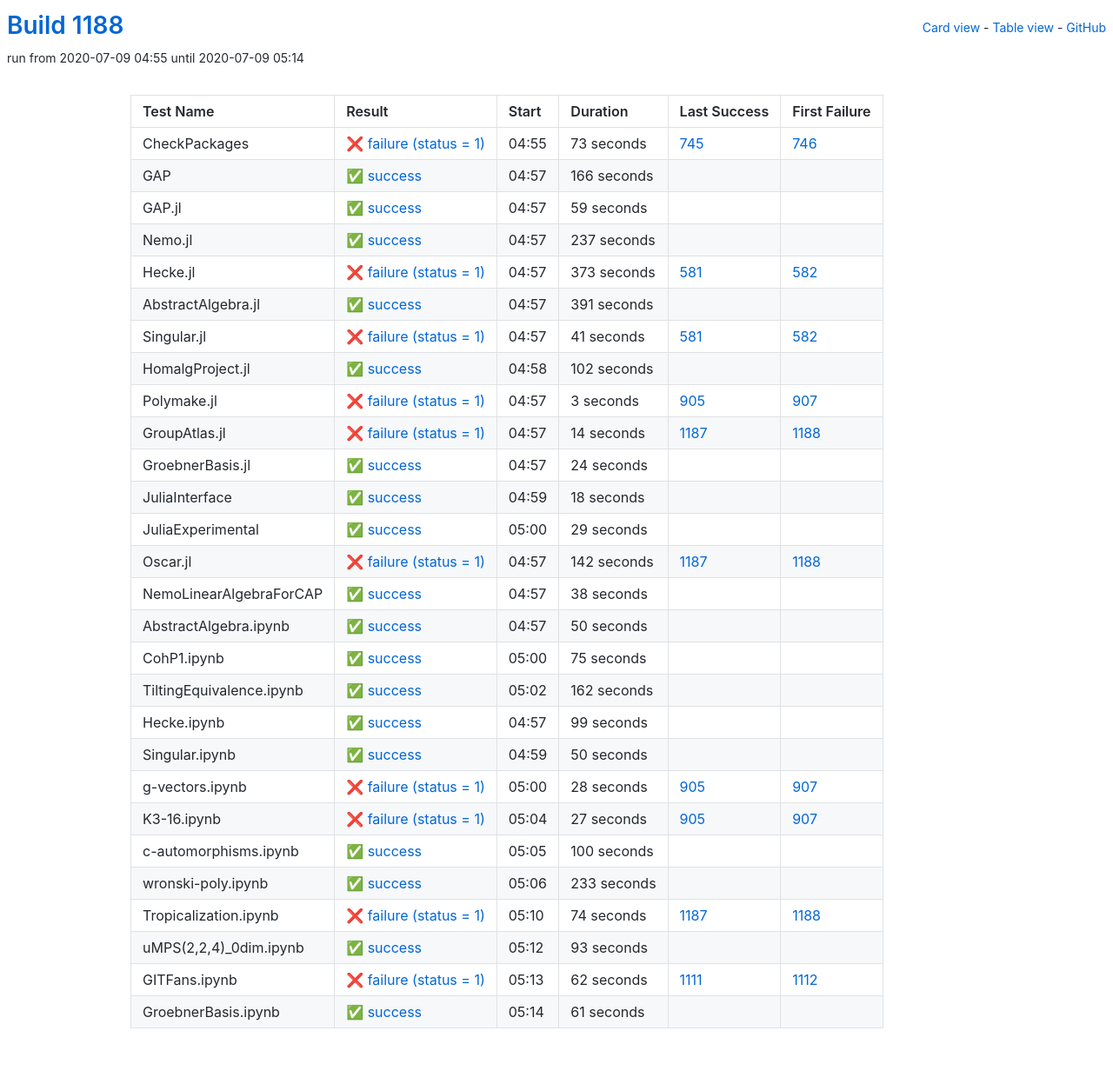
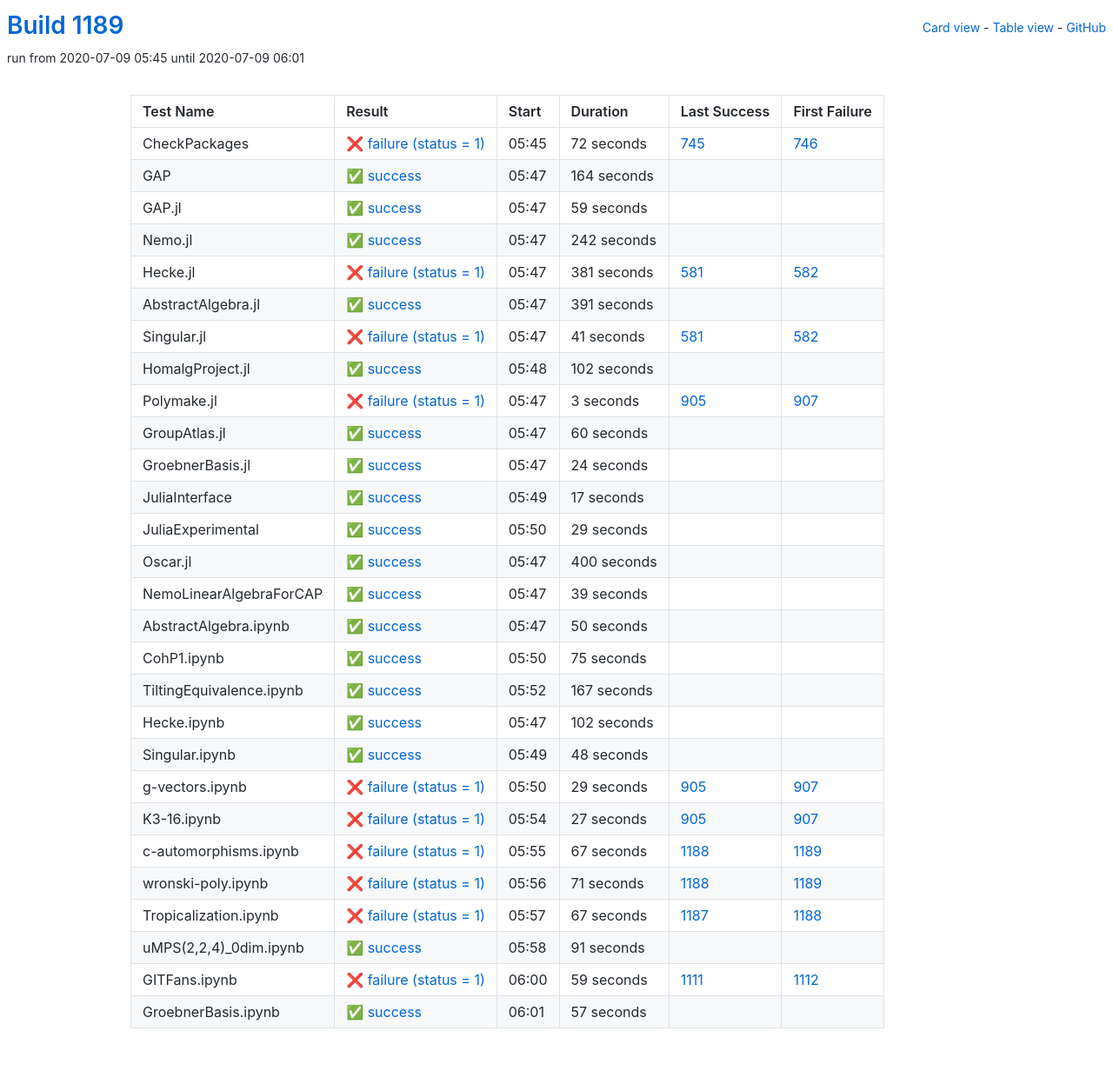
Before and after one commit to oscar-system/oscar-ci-status-1.4, a Jekyll site: the page built from table.html, in a window 1280 px wide. Shown: the whole page at 87% size. Built offline with Jekyll 4.4.1, drawn with Linux system fonts in a browser that asks for light colours.

Commit message:
Build #1189

```diff
--- a/_data/ci.yml
+++ b/_data/ci.yml
@@ -1,6 +1,6 @@
 ---
-build: 1188
-build_url: https://oscarci.mathematik.uni-kl.de/job/oscar-julia-1.4/1188/
+build: 1189
+build_url: https://oscarci.mathematik.uni-kl.de/job/oscar-julia-1.4/1189/
 job: oscar-julia-1.4
 organization: oscar-system
 repo: oscar-ci-status-1.4
@@ -8,32 +8,32 @@ repourl: https://github.com/oscar-system/oscar-ci-status-1.4
 tests:
 - name: CheckPackages
   id: checkpackages
-  log: https://oscarci.mathematik.uni-kl.de/job/oscar-julia-1.4/1188/artifact/logs/build-1188/CheckPackages.log
-  start: 2020-07-09 04:55
+  log: https://oscarci.mathematik.uni-kl.de/job/oscar-julia-1.4/1189/artifact/logs/build-1189/CheckPackages.log
+  start: 2020-07-09 05:45
   success: false
   exitcode: 1
   status: failure
-  duration: 73
+  duration: 72
   last_success: 745
   last_success_url: https://oscarci.mathematik.uni-kl.de/job/oscar-julia-1.4/745/
   first_failure: 746
   first_failure_url: https://oscarci.mathematik.uni-kl.de/job/oscar-julia-1.4/746/
 - name: GAP
   id: gap
-  log: https://oscarci.mathematik.uni-kl.de/job/oscar-julia-1.4/1188/artifact/logs/build-1188/GAP.log
-  start: 2020-07-09 04:57
+  log: https://oscarci.mathematik.uni-kl.de/job/oscar-julia-1.4/1189/artifact/logs/build-1189/GAP.log
+  start: 2020-07-09 05:47
   success: true
   exitcode: 0
   status: success
-  duration: 166
+  duration: 164
   last_success: false
   last_success_url:
   first_failure: false
   first_failure_url:
 - name: GAP.jl
   id: gap-jl
-  log: https://oscarci.mathematik.uni-kl.de/job/oscar-julia-1.4/1188/artifact/logs/build-1188/GAP.jl.log
-  start: 2020-07-09 04:57
+  log: https://oscarci.mathematik.uni-kl.de/job/oscar-julia-1.4/1189/artifact/logs/build-1189/GAP.jl.log
+  start: 2020-07-09 05:47
   success: true
   exitcode: 0
   status: success
@@ -44,32 +44,32 @@ tests:
   first_failure_url:
 - name: Nemo.jl
   id: nemo-jl
-  log: https://oscarci.mathematik.uni-kl.de/job/oscar-julia-1.4/1188/artifact/logs/build-1188/Nemo.jl.log
-  start: 2020-07-09 04:57
+  log: https://oscarci.mathematik.uni-kl.de/job/oscar-julia-1.4/1189/artifact/logs/build-1189/Nemo.jl.log
+  start: 2020-07-09 05:47
   success: true
   exitcode: 0
   status: success
-  duration: 237
+  duration: 242
   last_success: false
   last_success_url:
   first_failure: false
   first_failure_url:
 - name: Hecke.jl
   id: hecke-jl
-  log: https://oscarci.mathematik.uni-kl.de/job/oscar-julia-1.4/1188/artifact/logs/build-1188/Hecke.jl.log
-  start: 2020-07-09 04:57
+  log: https://oscarci.mathematik.uni-kl.de/job/oscar-julia-1.4/1189/artifact/logs/build-1189/Hecke.jl.log
+  start: 2020-07-09 05:47
   success: false
   exitcode: 1
   status: failure
-  duration: 373
+  duration: 381
   last_success: 581
   last_success_url: https://oscarci.mathematik.uni-kl.de/job/oscar-julia-1.4/581/
   first_failure: 582
   first_failure_url: https://oscarci.mathematik.uni-kl.de/job/oscar-julia-1.4/582/
 - name: AbstractAlgebra.jl
   id: abstractalgebra-jl
-  log: https://oscarci.mathematik.uni-kl.de/job/oscar-julia-1.4/1188/artifact/logs/build-1188/AbstractAlgebra.jl.log
-  start: 2020-07-09 04:57
+  log: https://oscarci.mathematik.uni-kl.de/job/oscar-julia-1.4/1189/artifact/logs/build-1189/AbstractAlgebra.jl.log
+  start: 2020-07-09 05:47
   success: true
   exitcode: 0
   status: success
@@ -80,8 +80,8 @@ tests:
   first_failure_url:
 - name: Singular.jl
   id: singular-jl
-  log: https://oscarci.mathematik.uni-kl.de/job/oscar-julia-1.4/1188/artifact/logs/build-1188/Singular.jl.log
-  start: 2020-07-09 04:57
+  log: https://oscarci.mathematik.uni-kl.de/job/oscar-julia-1.4/1189/artifact/logs/build-1189/Singular.jl.log
+  start: 2020-07-09 05:47
   success: false
   exitcode: 1
   status: failure
@@ -92,8 +92,8 @@ tests:
   first_failure_url: https://oscarci.mathematik.uni-kl.de/job/oscar-julia-1.4/582/
 - name: HomalgProject.jl
   id: homalgproject-jl
-  log: https://oscarci.mathematik.uni-kl.de/job/oscar-julia-1.4/1188/artifact/logs/build-1188/HomalgProject.jl.log
-  start: 2020-07-09 04:58
+  log: https://oscarci.mathematik.uni-kl.de/job/oscar-julia-1.4/1189/artifact/logs/build-1189/HomalgProject.jl.log
+  start: 2020-07-09 05:48
   success: true
   exitcode: 0
   status: success
@@ -104,8 +104,8 @@ tests:
   first_failure_url:
 - name: Polymake.jl
   id: polymake-jl
-  log: https://oscarci.mathematik.uni-kl.de/job/oscar-julia-1.4/1188/artifact/logs/build-1188/Polymake.jl.log
-  start: 2020-07-09 04:57
+  log: https://oscarci.mathematik.uni-kl.de/job/oscar-julia-1.4/1189/artifact/logs/build-1189/Polymake.jl.log
+  start: 2020-07-09 05:47
   success: false
   exitcode: 1
   status: failure
@@ -116,20 +116,20 @@ tests:
   first_failure_url: https://oscarci.mathematik.uni-kl.de/job/oscar-julia-1.4/907/
 - name: GroupAtlas.jl
   id: groupatlas-jl
-  log: https://oscarci.mathematik.uni-kl.de/job/oscar-julia-1.4/1188/artifact/logs/build-1188/GroupAtlas.jl.log
-  start: 2020-07-09 04:57
-  success: false
-  exitcode: 1
-  status: failure
-  duration: 14
-  last_success: 1187
-  last_success_url: https://oscarci.mathematik.uni-kl.de/job/oscar-julia-1.4/1187/
-  first_failure: 1188
-  first_failure_url: https://oscarci.mathematik.uni-kl.de/job/oscar-julia-1.4/1188/
+  log: https://oscarci.mathematik.uni-kl.de/job/oscar-julia-1.4/1189/artifact/logs/build-1189/GroupAtlas.jl.log
+  start: 2020-07-09 05:47
+  success: true
+  exitcode: 0
+  status: success
+  duration: 60
+  last_success: false
+  last_success_url:
+  first_failure: false
+  first_failure_url:
 - name: GroebnerBasis.jl
   id: groebnerbasis-jl
-  log: https://oscarci.mathematik.uni-kl.de/job/oscar-julia-1.4/1188/artifact/logs/build-1188/GroebnerBasis.jl.log
-  start: 2020-07-09 04:57
+  log: https://oscarci.mathematik.uni-kl.de/job/oscar-julia-1.4/1189/artifact/logs/build-1189/GroebnerBasis.jl.log
+  start: 2020-07-09 05:47
   success: true
   exitcode: 0
   status: success
@@ -140,20 +140,20 @@ tests:
   first_failure_url:
 - name: JuliaInterface
   id: juliainterface
-  log: https://oscarci.mathematik.uni-kl.de/job/oscar-julia-1.4/1188/artifact/logs/build-1188/JuliaInterface.log
-  start: 2020-07-09 04:59
+  log: https://oscarci.mathematik.uni-kl.de/job/oscar-julia-1.4/1189/artifact/logs/build-1189/JuliaInterface.log
+  start: 2020-07-09 05:49
   success: true
   exitcode: 0
   status: success
-  duration: 18
+  duration: 17
   last_success: false
   last_success_url:
   first_failure: false
   first_failure_url:
 - name: JuliaExperimental
   id: juliaexperimental
-  log: https://oscarci.mathematik.uni-kl.de/job/oscar-julia-1.4/1188/artifact/logs/build-1188/JuliaExperimental.log
-  start: 2020-07-09 05:00
+  log: https://oscarci.mathematik.uni-kl.de/job/oscar-julia-1.4/1189/artifact/logs/build-1189/JuliaExperimental.log
+  start: 2020-07-09 05:50
   success: true
   exitcode: 0
   status: success
@@ -164,32 +164,32 @@ tests:
   first_failure_url:
 - name: Oscar.jl
   id: oscar-jl
-  log: https://oscarci.mathematik.uni-kl.de/job/oscar-julia-1.4/1188/artifact/logs/build-1188/Oscar.jl.log
-  start: 2020-07-09 04:57
-  success: false
-  exitcode: 1
-  status: failure
-  duration: 142
-  last_success: 1187
-  last_success_url: https://oscarci.mathematik.uni-kl.de/job/oscar-julia-1.4/1187/
-  first_failure: 1188
-  first_failure_url: https://oscarci.mathematik.uni-kl.de/job/oscar-julia-1.4/1188/
-- name: NemoLinearAlgebraForCAP
-  id: nemolinearalgebraforcap
-  log: https://oscarci.mathematik.uni-kl.de/job/oscar-julia-1.4/1188/artifact/logs/build-1188/NemoLinearAlgebraForCAP.log
-  start: 2020-07-09 04:57
+  log: https://oscarci.mathematik.uni-kl.de/job/oscar-julia-1.4/1189/artifact/logs/build-1189/Oscar.jl.log
+  start: 2020-07-09 05:47
   success: true
   exitcode: 0
   status: success
-  duration: 38
+  duration: 400
+  last_success: false
+  last_success_url:
+  first_failure: false
+  first_failure_url:
+- name: NemoLinearAlgebraForCAP
+  id: nemolinearalgebraforcap
+  log: https://oscarci.mathematik.uni-kl.de/job/oscar-julia-1.4/1189/artifact/logs/build-1189/NemoLinearAlgebraForCAP.log
+  start: 2020-07-09 05:47
+  success: true
+  exitcode: 0
+  status: success
+  duration: 39
   last_success: false
   last_success_url:
   first_failure: false
   first_failure_url:
 - name: AbstractAlgebra.ipynb
   id: abstractalgebra-ipynb
-  log: https://oscarci.mathematik.uni-kl.de/job/oscar-julia-1.4/1188/artifact/logs/build-1188/AbstractAlgebra.ipynb.log
-  start: 2020-07-09 04:57
+  log: https://oscarci.mathematik.uni-kl.de/job/oscar-julia-1.4/1189/artifact/logs/build-1189/AbstractAlgebra.ipynb.log
+  start: 2020-07-09 05:47
   success: true
   exitcode: 0
   status: success
@@ -200,8 +200,8 @@ tests:
   first_failure_url:
 - name: CohP1.ipynb
   id: cohp1-ipynb
-  log: https://oscarci.mathematik.uni-kl.de/job/oscar-julia-1.4/1188/artifact/logs/build-1188/CohP1.ipynb.log
-  start: 2020-07-09 05:00
+  log: https://oscarci.mathematik.uni-kl.de/job/oscar-julia-1.4/1189/artifact/logs/build-1189/CohP1.ipynb.log
+  start: 2020-07-09 05:50
   success: true
   exitcode: 0
   status: success
@@ -212,56 +212,56 @@ tests:
   first_failure_url:
 - name: TiltingEquivalence.ipynb
   id: tiltingequivalence-ipynb
-  log: https://oscarci.mathematik.uni-kl.de/job/oscar-julia-1.4/1188/artifact/logs/build-1188/TiltingEquivalence.ipynb.log
-  start: 2020-07-09 05:02
+  log: https://oscarci.mathematik.uni-kl.de/job/oscar-julia-1.4/1189/artifact/logs/build-1189/TiltingEquivalence.ipynb.log
+  start: 2020-07-09 05:52
   success: true
   exitcode: 0
   status: success
-  duration: 162
+  duration: 167
   last_success: false
   last_success_url:
   first_failure: false
   first_failure_url:
 - name: Hecke.ipynb
   id: hecke-ipynb
-  log: https://oscarci.mathematik.uni-kl.de/job/oscar-julia-1.4/1188/artifact/logs/build-1188/Hecke.ipynb.log
-  start: 2020-07-09 04:57
+  log: https://oscarci.mathematik.uni-kl.de/job/oscar-julia-1.4/1189/artifact/logs/build-1189/Hecke.ipynb.log
+  start: 2020-07-09 05:47
   success: true
   exitcode: 0
   status: success
-  duration: 99
+  duration: 102
   last_success: false
   last_success_url:
   first_failure: false
   first_failure_url:
 - name: Singular.ipynb
   id: singular-ipynb
-  log: https://oscarci.mathematik.uni-kl.de/job/oscar-julia-1.4/1188/artifact/logs/build-1188/Singular.ipynb.log
-  start: 2020-07-09 04:59
+  log: https://oscarci.mathematik.uni-kl.de/job/oscar-julia-1.4/1189/artifact/logs/build-1189/Singular.ipynb.log
+  start: 2020-07-09 05:49
   success: true
   exitcode: 0
   status: success
-  duration: 50
+  duration: 48
   last_success: false
   last_success_url:
   first_failure: false
   first_failure_url:
 - name: g-vectors.ipynb
   id: g-vectors-ipynb
-  log: https://oscarci.mathematik.uni-kl.de/job/oscar-julia-1.4/1188/artifact/logs/build-1188/g-vectors.ipynb.log
-  start: 2020-07-09 05:00
+  log: https://oscarci.mathematik.uni-kl.de/job/oscar-julia-1.4/1189/artifact/logs/build-1189/g-vectors.ipynb.log
+  start: 2020-07-09 05:50
   success: false
   exitcode: 1
   status: failure
-  duration: 28
+  duration: 29
   last_success: 905
   last_success_url: https://oscarci.mathematik.uni-kl.de/job/oscar-julia-1.4/905/
   first_failure: 907
   first_failure_url: https://oscarci.mathematik.uni-kl.de/job/oscar-julia-1.4/907/
 - name: K3-16.ipynb
   id: k3-16-ipynb
-  log: https://oscarci.mathematik.uni-kl.de/job/oscar-julia-1.4/1188/artifact/logs/build-1188/K3-16.ipynb.log
-  start: 2020-07-09 05:04
+  log: https://oscarci.mathematik.uni-kl.de/job/oscar-julia-1.4/1189/artifact/logs/build-1189/K3-16.ipynb.log
+  start: 2020-07-09 05:54
   success: false
   exitcode: 1
   status: failure
@@ -272,72 +272,72 @@ tests:
   first_failure_url: https://oscarci.mathematik.uni-kl.de/job/oscar-julia-1.4/907/
 - name: c-automorphisms.ipynb
   id: c-automorphisms-ipynb
-  log: https://oscarci.mathematik.uni-kl.de/job/oscar-julia-1.4/1188/artifact/logs/build-1188/c-automorphisms.ipynb.log
-  start: 2020-07-09 05:05
-  success: true
-  exitcode: 0
-  status: success
-  duration: 100
-  last_success: false
-  last_success_url:
-  first_failure: false
-  first_failure_url:
-- name: wronski-poly.ipynb
-  id: wronski-poly-ipynb
-  log: https://oscarci.mathematik.uni-kl.de/job/oscar-julia-1.4/1188/artifact/logs/build-1188/wronski-poly.ipynb.log
-  start: 2020-07-09 05:06
-  success: true
-  exitcode: 0
-  status: success
-  duration: 233
-  last_success: false
-  last_success_url:
-  first_failure: false
-  first_failure_url:
-- name: Tropicalization.ipynb
-  id: tropicalization-ipynb
-  log: https://oscarci.mathematik.uni-kl.de/job/oscar-julia-1.4/1188/artifact/logs/build-1188/Tropicalization.ipynb.log
-  start: 2020-07-09 05:10
+  log: https://oscarci.mathematik.uni-kl.de/job/oscar-julia-1.4/1189/artifact/logs/build-1189/c-automorphisms.ipynb.log
+  start: 2020-07-09 05:55
   success: false
   exitcode: 1
   status: failure
-  duration: 74
+  duration: 67
+  last_success: 1188
+  last_success_url: https://oscarci.mathematik.uni-kl.de/job/oscar-julia-1.4/1188/
+  first_failure: 1189
+  first_failure_url: https://oscarci.mathematik.uni-kl.de/job/oscar-julia-1.4/1189/
+- name: wronski-poly.ipynb
+  id: wronski-poly-ipynb
+  log: https://oscarci.mathematik.uni-kl.de/job/oscar-julia-1.4/1189/artifact/logs/build-1189/wronski-poly.ipynb.log
+  start: 2020-07-09 05:56
+  success: false
+  exitcode: 1
+  status: failure
+  duration: 71
+  last_success: 1188
+  last_success_url: https://oscarci.mathematik.uni-kl.de/job/oscar-julia-1.4/1188/
+  first_failure: 1189
+  first_failure_url: https://oscarci.mathematik.uni-kl.de/job/oscar-julia-1.4/1189/
+- name: Tropicalization.ipynb
+  id: tropicalization-ipynb
+  log: https://oscarci.mathematik.uni-kl.de/job/oscar-julia-1.4/1189/artifact/logs/build-1189/Tropicalization.ipynb.log
+  start: 2020-07-09 05:57
+  success: false
+  exitcode: 1
+  status: failure
+  duration: 67
   last_success: 1187
   last_success_url: https://oscarci.mathematik.uni-kl.de/job/oscar-julia-1.4/1187/
   first_failure: 1188
   first_failure_url: https://oscarci.mathematik.uni-kl.de/job/oscar-julia-1.4/1188/
 - name: uMPS(2,2,4)_0dim.ipynb
   id: umps-2-2-4-0dim-ipynb
-  log: https://oscarci.mathematik.uni-kl.de/job/oscar-julia-1.4/1188/artifact/logs/build-1188/uMPS-2-2-4-_0dim.ipynb.log
-  start: 2020-07-09 05:12
+  log: https://oscarci.mathematik.uni-kl.de/job/oscar-julia-1.4/1189/artifact/logs/build-1189/uMPS-2-2-4-_0dim.ipynb.log
+  start: 2020-07-09 05:58
   success: true
   exitcode: 0
   status: success
-  duration: 93
+  duration: 91
   last_success: false
   last_success_url:
   first_failure: false
   first_failure_url:
 - name: GITFans.ipynb
   id: gitfans-ipynb
-  log: https://oscarci.mathematik.uni-kl.de/job/oscar-julia-1.4/1188/artifact/logs/build-1188/GITFans.ipynb.log
-  start: 2020-07-09 05:13
+  log: https://oscarci.mathematik.uni-kl.de/job/oscar-julia-1.4/1189/artifact/logs/build-1189/GITFans.ipynb.log
+  start: 2020-07-09 06:00
   success: false
   exitcode: 1
   status: failure
-  duration: 62
+  duration: 59
   last_success: 1111
   last_success_url: https://oscarci.mathematik.uni-kl.de/job/oscar-julia-1.4/1111/
   first_failure: 1112
   first_failure_url: https://oscarci.mathematik.uni-kl.de/job/oscar-julia-1.4/1112/
 - name: GroebnerBasis.ipynb
   id: groebnerbasis-ipynb
-  log: https://oscarci.mathematik.uni-kl.de/job/oscar-julia-1.4/1188/artifact/logs/build-1188/GroebnerBasis.ipynb.log
-  start: 2020-07-09 05:14
+  log: https://oscarci.mathematik.uni-kl.de/job/oscar-julia-1.4/1189/artifact/logs/build-1189/GroebnerBasis.ipynb.log
+  start: 2020-07-09 06:01
   success: true
   exitcode: 0
   status: success
-  duration: 61
+  duration: 57
   last_success: false
   last_success_url:
   first_failure: false
```
Also changed, not shown: README.md.
